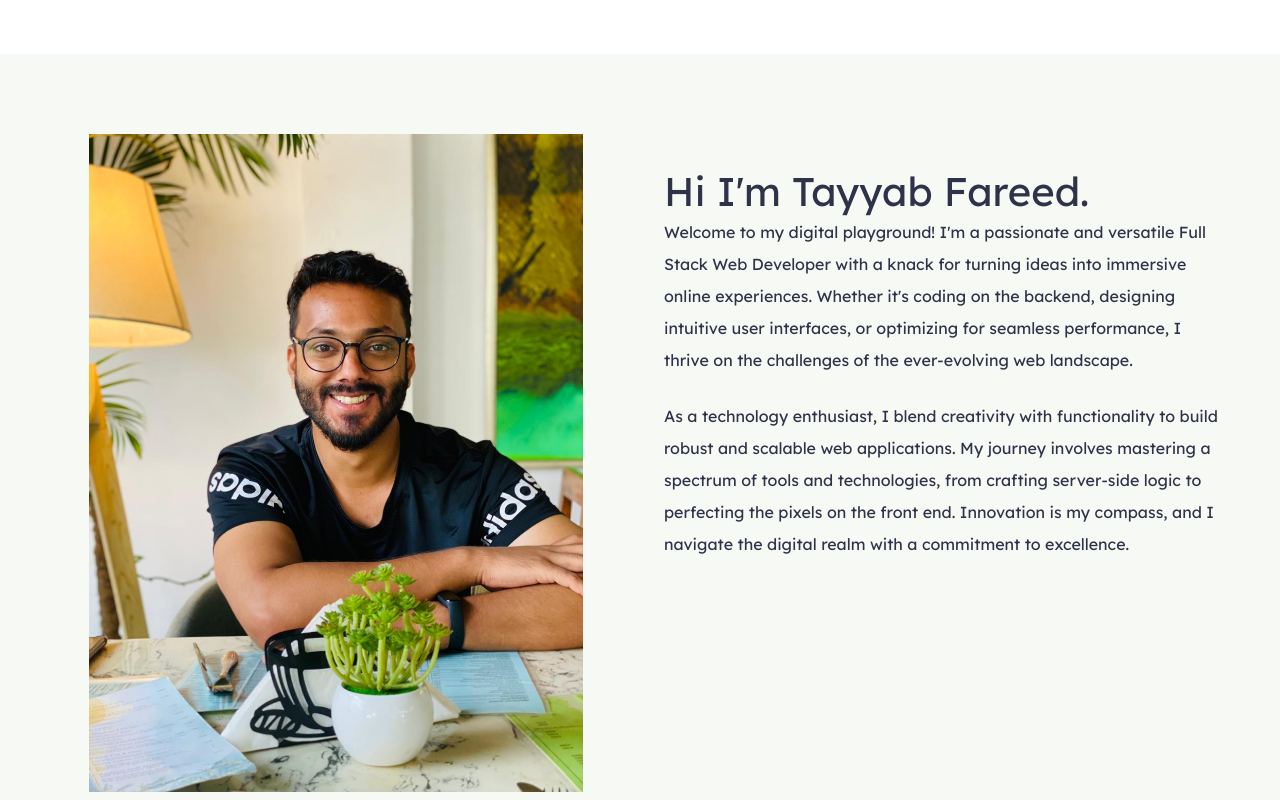
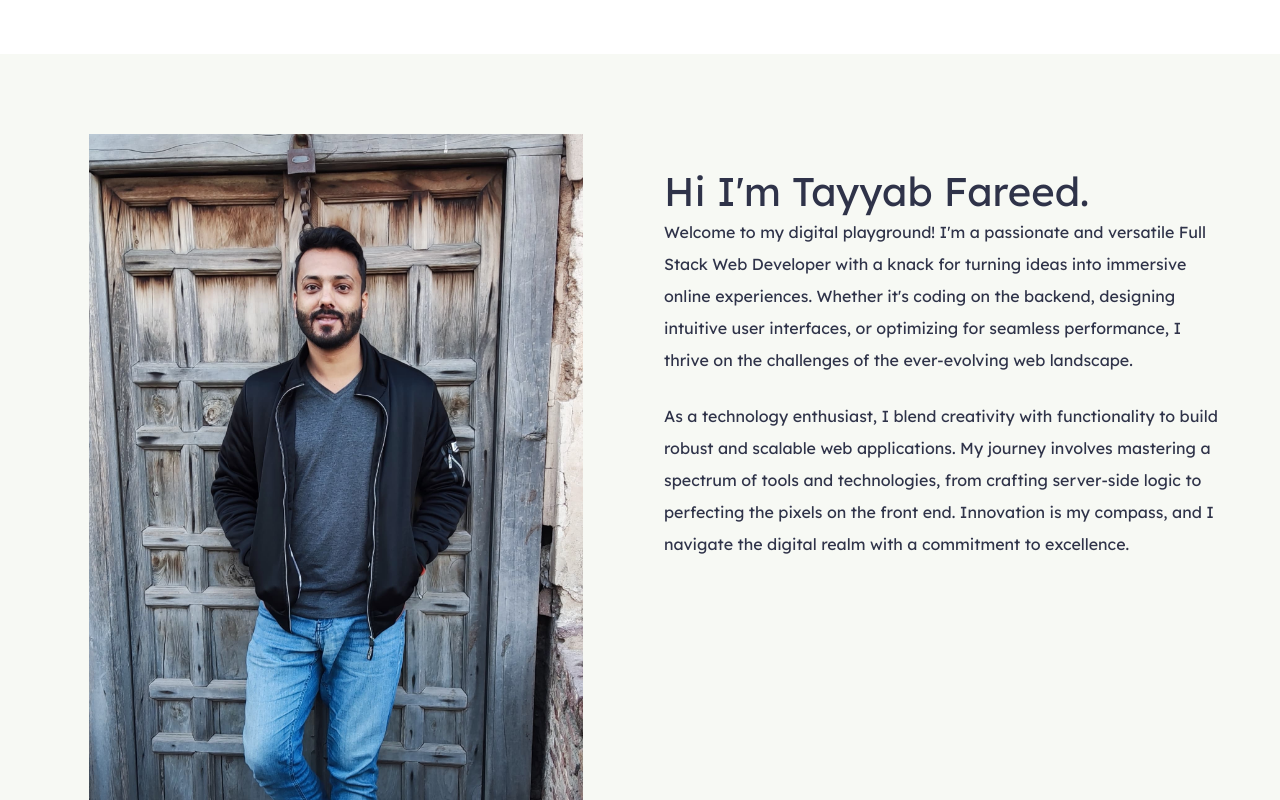
Before and after one commit to tayyabfareed/portfolio, an Angular app: page / in a window 1280 px wide. Shown: the part 1020-1820 px from the top of the page. Built offline with nearby package versions, Linux system fonts and the light colour scheme.

Commit message:
added new image

```diff
--- a/src/app/app.component.html
+++ b/src/app/app.component.html
@@ -68,7 +68,7 @@
   <section id="about" class="px-5 py-[5rem] bg-[#F7F9F4] scroll-mt-[6rem]">
     <div class="mx-auto max-w-[1170px] flex gap-12 flex-col sm:flex-row">
       <div class="flex-1">
-        <img class="mx-auto" height="494" width="494" ngSrc="assets/images/tayyab-codevty.jpg" alt="tayyab fareed photo"
+        <img class="mx-auto" height="494" width="494" ngSrc="assets/images/tayyab-codevty-2.jpg" alt="tayyab fareed photo"
           priority="high">
 
       </div>
```
Also changed, not shown: src/assets/images/tayyab-codevty-2.jpg (added), 1 other file (tests, documents, lock files or other folders).
